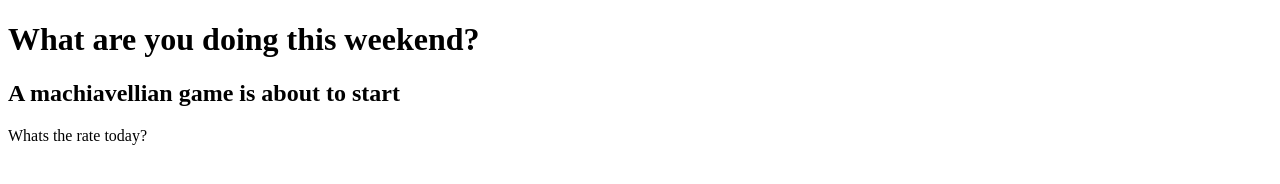
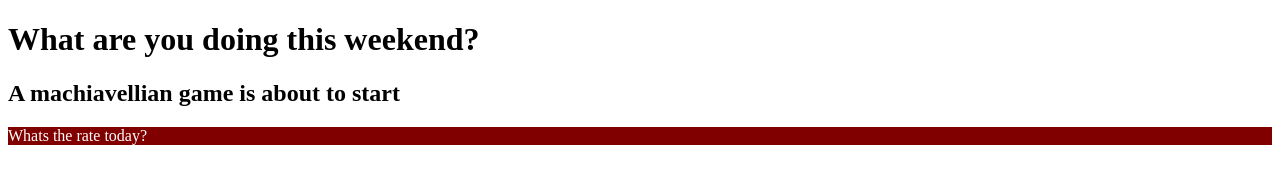
Before and after one commit to AbedFasir/my-first-repo, a plain HTML site: page index.html in a window 1280 px wide. Drawn offline with Linux system fonts and the light colour scheme.

Commit message:
Added styles

```diff
--- a/index.html
+++ b/index.html
@@ -4,6 +4,7 @@
    <meta charset="UTF-8">
    <meta name="viewport" content="width=device-width, initial-scale=1.0">
    <title>My First Github Repo</title>
+   <link rel="stylesheet" href="style.css">
 </head>
 <body>
    <h1>What are you doing this weekend?</h1>
--- /dev/null
+++ b/style.css
@@ -0,0 +1,4 @@
+p {
+   background-color: maroon;
+   color: white;
+}
```
